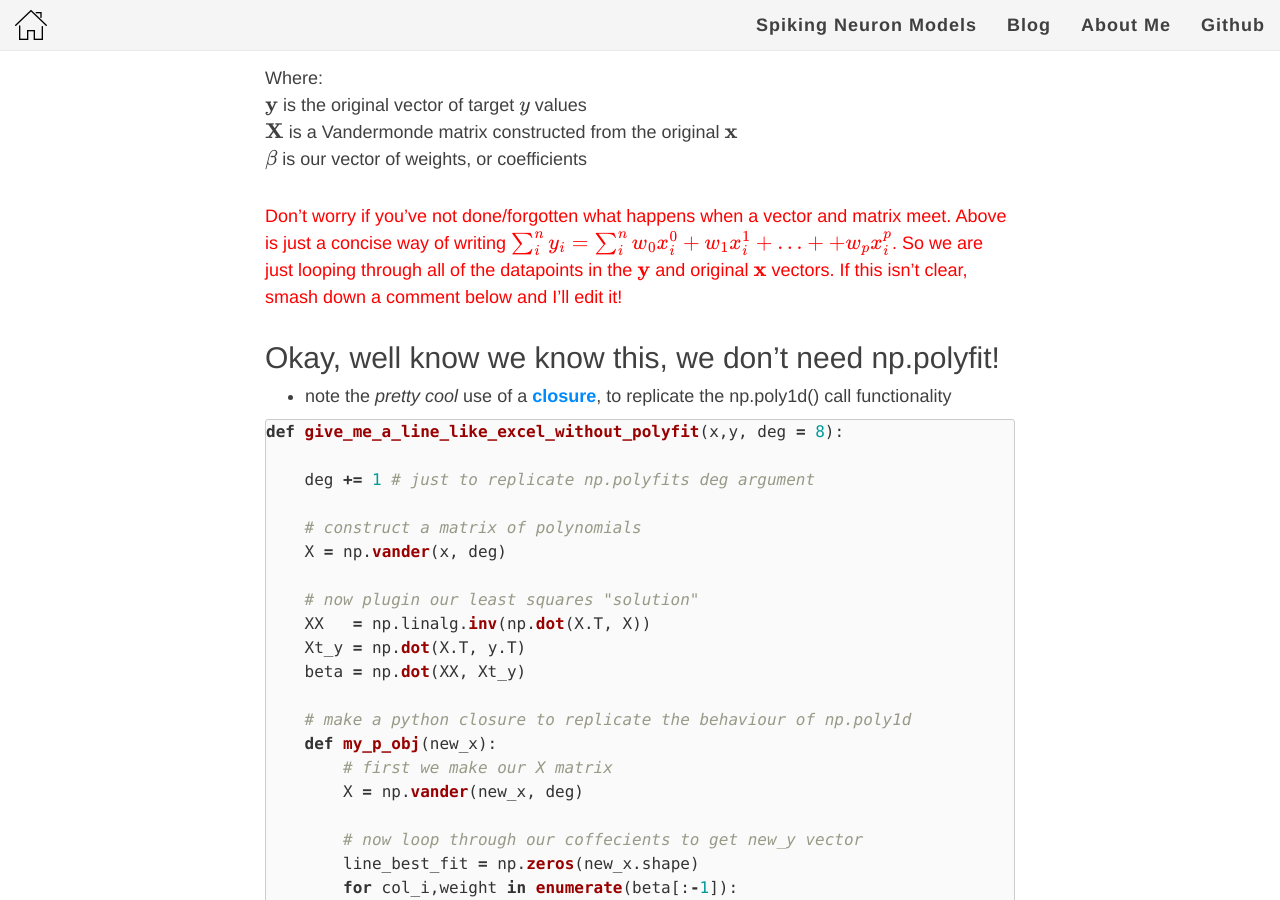
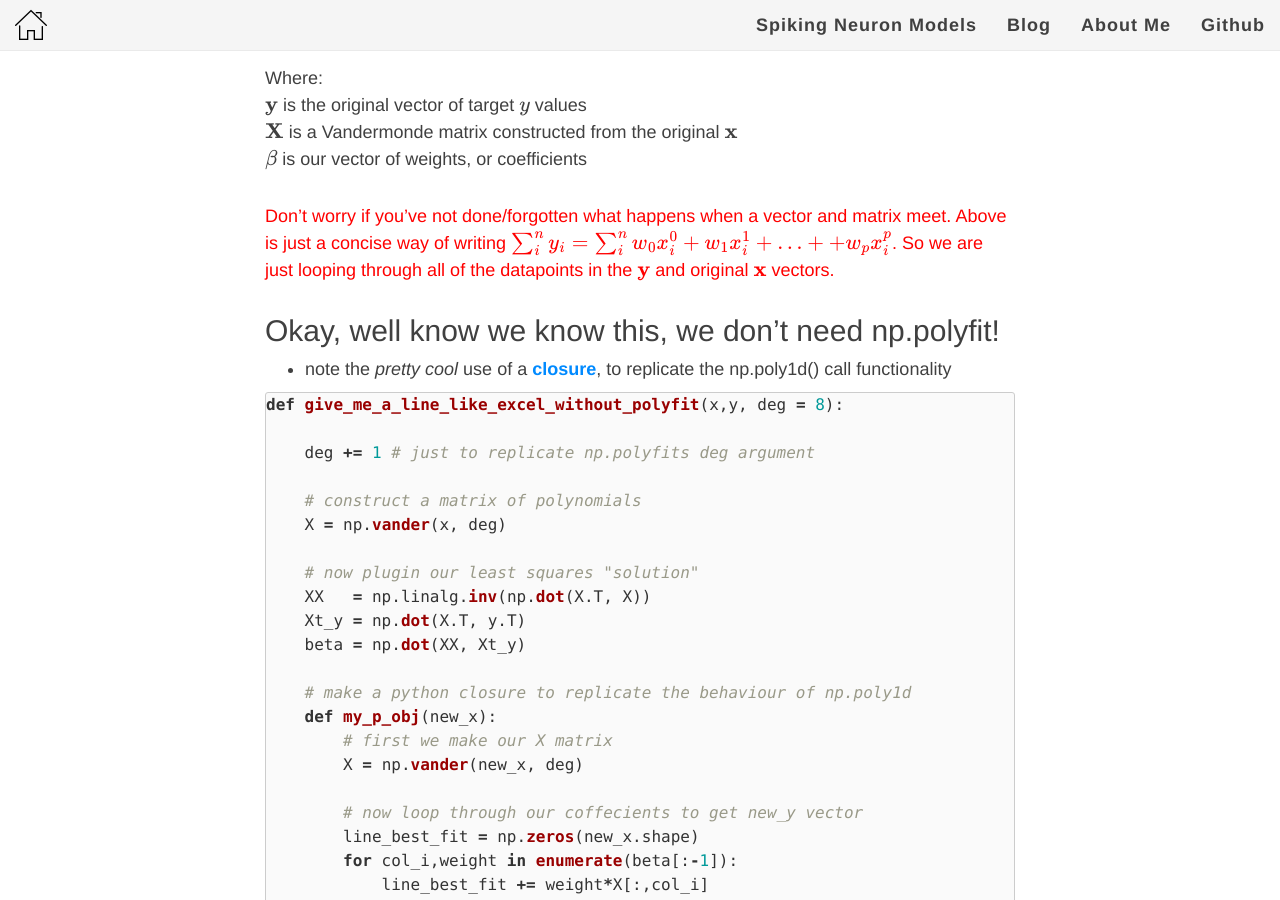
Before and after one commit to jcornford/jcornford.github.io, a Jekyll site: the page built from _posts/2017-01-02-lines of best fit.md, in a window 1280 px wide and 900 px high, scrolled down 5224 px. Built offline with Jekyll 4.4.1, drawn with Linux system fonts in a browser that asks for light colours; nearby versions of some CDN libraries; formulas are drawn with MathJax 3; comment, search, counter and statistics services are not loaded.

Commit message:
Update 2017-01-02-lines of best fit.md

```diff
--- a/_posts/2017-01-02-lines of best fit.md
+++ b/_posts/2017-01-02-lines of best fit.md
@@ -152,7 +152,7 @@ $\mathbf{\beta}$ is our vector of weights, or coefficients
 
 <span style="color:red"> Don't worry if you've not done/forgotten what happens when a vector and matrix meet. Above is just
 a concise way of writing $ \sum_{i}^{n}y_i = \sum_{i}^{n}w_0x_i^0 + w_1x_i^1 + ... + + w_{p}x_i^{p}$. So we are just looping through all
- of the datapoints in the $\mathbf{y}$ and original $\mathbf{x}$ vectors. If this isn't clear, smash down a comment below and I'll edit it!  </span>
+ of the datapoints in the $\mathbf{y}$ and original $\mathbf{x}$ vectors. </span>
 
 
 ## Okay, well know we know this, we don't need np.polyfit!
```
